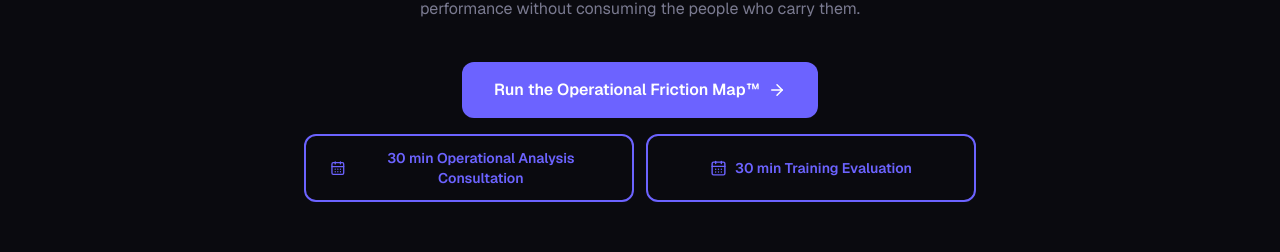
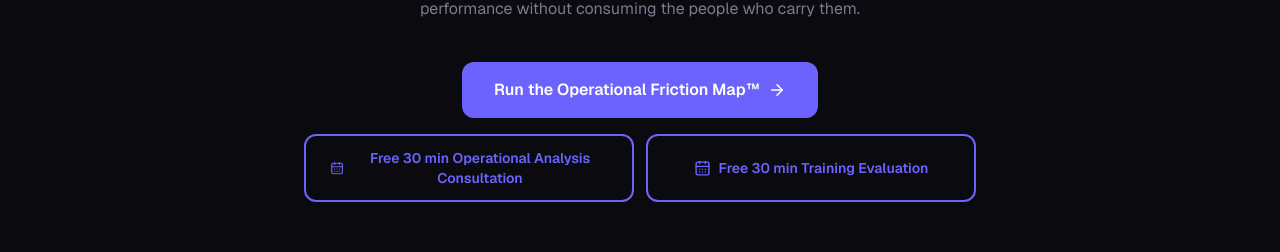
Before and after one commit to Dev-Master718820/hsii-official-website, a Next.js app: page / in a window 1280 px wide. Shown: the part 1255-1507 px from the top of the page. Built offline with nearby package versions, Linux system fonts and the light colour scheme.

Commit message:
fix/btn_add_free

```diff
--- a/components/ContactSection.tsx
+++ b/components/ContactSection.tsx
@@ -98,7 +98,7 @@ export default function ContactSection() {
                 className="flex flex-1 items-center justify-center gap-2 px-6 py-3 rounded-xl border-2 border-[#6c63ff] text-[#6c63ff] hover:bg-[#6c63ff] hover:text-white font-semibold text-sm transition-all duration-200 hover:shadow-lg hover:shadow-[#6c63ff]/25"
               >
                 <CalendarDays size={17} />
-                30 min Operational Analysis Consultation
+                Free 30 min Operational Analysis Consultation
               </a>
               <a
                 href="https://calendar.google.com/calendar/u/0/appointments/schedules/AcZssZ1MFhJMv4bpopJ7sQu67y6v9JdmeNcisICg2nObR4FJNswY0VNWuS5IxEOWjAdSSGnTHNOvwdXp"
@@ -107,7 +107,7 @@ export default function ContactSection() {
                 className="flex flex-1 items-center justify-center gap-2 px-6 py-3 rounded-xl border-2 border-[#6c63ff] text-[#6c63ff] hover:bg-[#6c63ff] hover:text-white font-semibold text-sm transition-all duration-200 hover:shadow-lg hover:shadow-[#6c63ff]/25"
               >
                 <CalendarDays size={17} />
-                30 min Training Evaluation
+                Free 30 min Training Evaluation
               </a>
             </div>
           </div>
--- a/components/HeroSection.tsx
+++ b/components/HeroSection.tsx
@@ -136,7 +136,7 @@ export default function HeroSection() {
             className="flex flex-1 items-center justify-center gap-2 px-6 py-3 rounded-xl border-2 border-[#6c63ff] text-[#6c63ff] hover:bg-[#6c63ff] hover:text-white font-semibold text-sm transition-all duration-200 hover:shadow-lg hover:shadow-[#6c63ff]/25"
           >
             <CalendarDays size={17} />
-            30 min Operational Analysis Consultation
+            Free 30 min Operational Analysis Consultation
           </a>
           <a
             href="https://calendar.google.com/calendar/u/0/appointments/schedules/AcZssZ1MFhJMv4bpopJ7sQu67y6v9JdmeNcisICg2nObR4FJNswY0VNWuS5IxEOWjAdSSGnTHNOvwdXp"
@@ -145,7 +145,7 @@ export default function HeroSection() {
             className="flex flex-1 items-center justify-center gap-2 px-6 py-3 rounded-xl border-2 border-[#6c63ff] text-[#6c63ff] hover:bg-[#6c63ff] hover:text-white font-semibold text-sm transition-all duration-200 hover:shadow-lg hover:shadow-[#6c63ff]/25"
           >
             <CalendarDays size={17} />
-            30 min Training Evaluation
+            Free 30 min Training Evaluation
           </a>
         </div>
       </motion.div>
```
